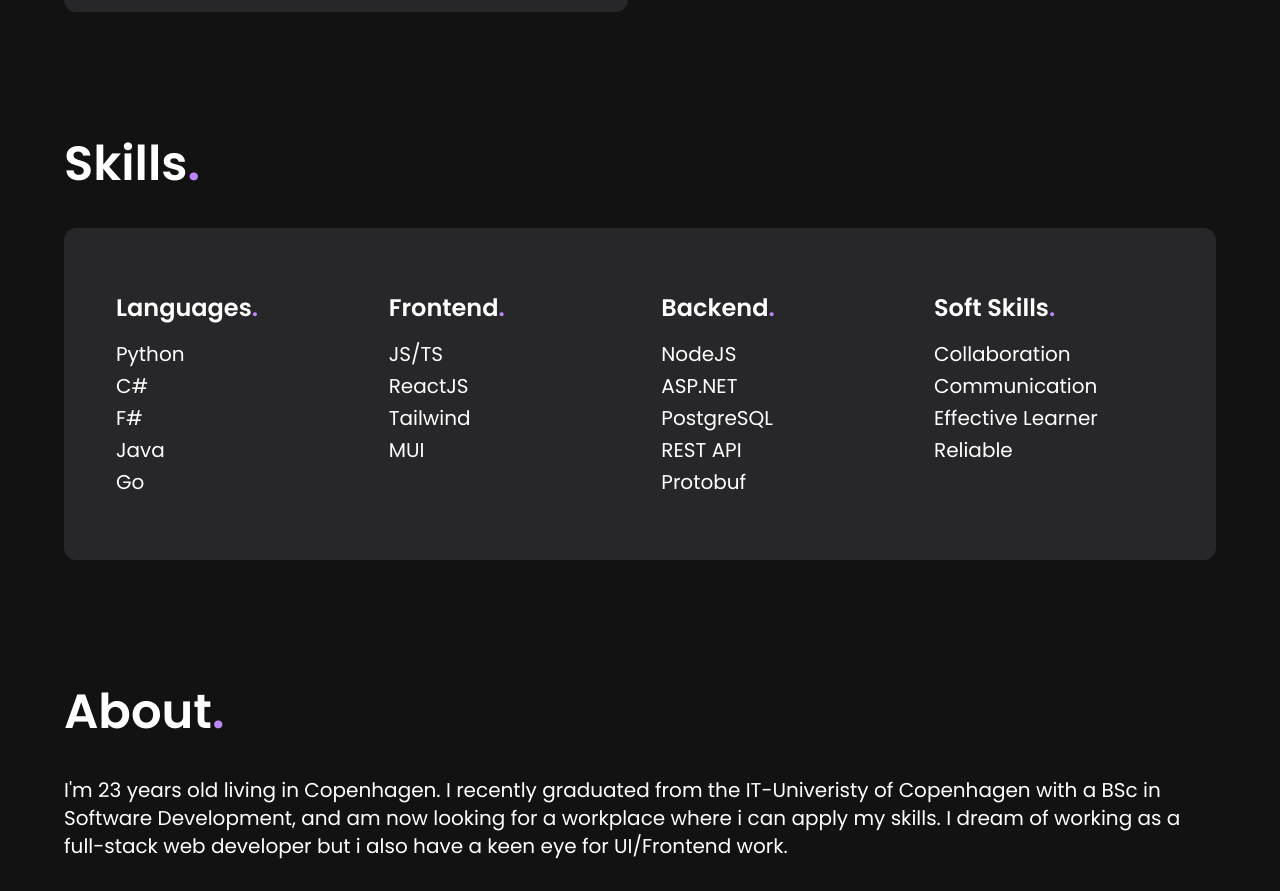
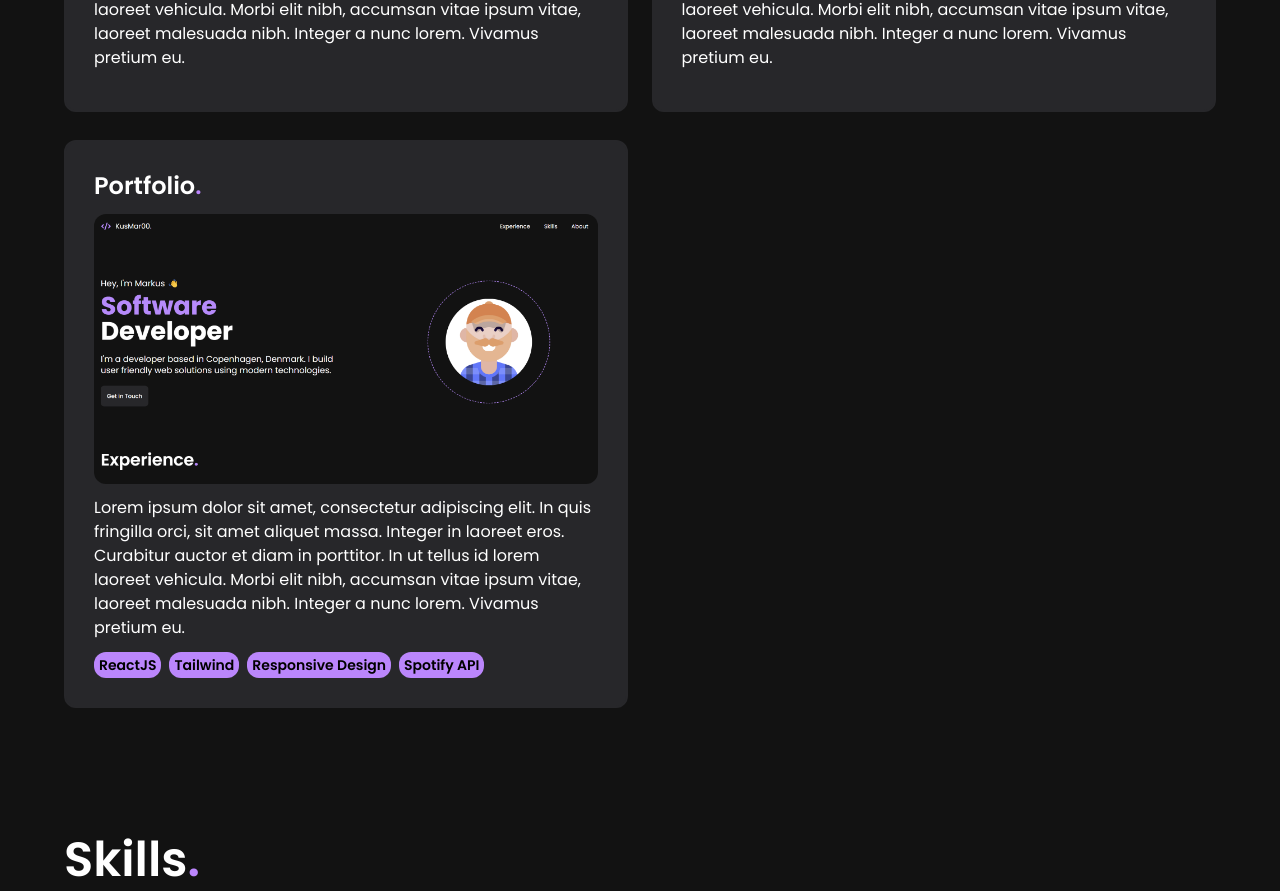
Before and after one commit to KusMar00/KusMar00.github.io, a React (Vite) app: page / in a window 1280 px wide. Shown: the part 1014-1905 px from the top of the page. Built offline with nearby package versions, Linux system fonts and the light colour scheme; no server answers.

Commit message:
Update Experience section

```diff
--- a/src/assets/index.js
+++ b/src/assets/index.js
@@ -1,3 +1,4 @@
 import avatar from "./avatar.png";
+import portfolio from "./portfolio.png";
 
-export { avatar };
+export { avatar, portfolio };
--- a/src/components/Contact.jsx
+++ b/src/components/Contact.jsx
@@ -32,7 +32,7 @@ const Contact = () => {
         Contact<span className="text-secondary">.</span>
       </h2>
       <div className="mt-10 flex md:flex-row flex-col justify-between items-center">
-        <div className="flex flex-col justify-around items-center md:w-[47%] w-full text-white font-poppins text-xl bg-zinc-800 rounded-xl h-[320px] p-10 border-2 border-solid border-zinc-800 hover:border-secondary">
+        <div className="flex flex-col justify-around items-center md:w-[49%] w-full text-white font-poppins text-xl bg-zinc-800 rounded-xl h-[320px] p-10 border-2 border-solid border-zinc-800 hover:border-secondary">
           <p>
             Are you interested in working together? Feel free to contact me
             using any of the following platforms:
@@ -65,7 +65,7 @@ const Contact = () => {
         <form
           ref={form}
           onSubmit={sendEmail}
-          className="md:mt-0 mt-6 text-black flex flex-col justify-around items-center md:w-[47%] w-full font-poppins text-xl bg-zinc-800 rounded-xl h-[320px] p-8 border-2 border-solid border-zinc-800 hover:border-secondary"
+          className="md:mt-0 mt-6 text-black flex flex-col justify-around items-center md:w-[49%] w-full font-poppins text-xl bg-zinc-800 rounded-xl h-[320px] p-8 border-2 border-solid border-zinc-800 hover:border-secondary"
         >
           <div className="w-full flex justify-between items-center">
             <input
--- a/src/components/Experience.jsx
+++ b/src/components/Experience.jsx
@@ -12,7 +12,24 @@ const Experience = () => (
           key={exp.id}
           className="rounded-xl p-7 mt-7 sm:w-[49%] w-full bg-zinc-800 border-2 border-solid border-zinc-800 hover:border-secondary text-white"
         >
-          {exp.title}
+          <h3 className="font-semibold text-2xl mb-3">
+            {exp.title}
+            <span className="text-secondary">.</span>
+          </h3>
+          <img src={exp.img} alt="Project image" className="rounded-xl mb-3" />
+          <p>{exp.description}</p>
+          <ul className="flex flex-row flex-wrap items-start justify-start mt-3">
+            {exp.tags.map((tag, index) => (
+              <li
+                key={index}
+                className={`bg-secondary rounded-xl text-black text-sm px-[5px] py-[3px] font-semibold ${
+                  index === exp.tags.length - 1 ? "mr-0" : "mr-2"
+                }`}
+              >
+                {tag}
+              </li>
+            ))}
+          </ul>
         </div>
       ))}
     </div>
--- a/src/constants/index.js
+++ b/src/constants/index.js
@@ -1,3 +1,5 @@
+import { portfolio } from "../assets";
+
 export const navLinks = [
   {
     id: "experience",
@@ -45,6 +47,7 @@ export const experience = [
     description:
       "Lorem ipsum dolor sit amet, consectetur adipiscing elit. In quis fringilla orci, sit amet aliquet massa. Integer in laoreet eros. Curabitur auctor et diam in porttitor. In ut tellus id lorem laoreet vehicula. Morbi elit nibh, accumsan vitae ipsum vitae, laoreet malesuada nibh. Integer a nunc lorem. Vivamus pretium eu.",
     tags: [],
+    img: "",
   },
   {
     id: "satlas-news",
@@ -52,6 +55,7 @@ export const experience = [
     description:
       "Lorem ipsum dolor sit amet, consectetur adipiscing elit. In quis fringilla orci, sit amet aliquet massa. Integer in laoreet eros. Curabitur auctor et diam in porttitor. In ut tellus id lorem laoreet vehicula. Morbi elit nibh, accumsan vitae ipsum vitae, laoreet malesuada nibh. Integer a nunc lorem. Vivamus pretium eu.",
     tags: [],
+    img: "",
   },
   {
     id: "portfolio",
@@ -59,5 +63,6 @@ export const experience = [
     description:
       "Lorem ipsum dolor sit amet, consectetur adipiscing elit. In quis fringilla orci, sit amet aliquet massa. Integer in laoreet eros. Curabitur auctor et diam in porttitor. In ut tellus id lorem laoreet vehicula. Morbi elit nibh, accumsan vitae ipsum vitae, laoreet malesuada nibh. Integer a nunc lorem. Vivamus pretium eu.",
     tags: ["ReactJS", "Tailwind", "Responsive Design", "Spotify API"],
+    img: portfolio,
   },
 ];
```
Also changed, not shown: src/assets/portfolio.png (added).
